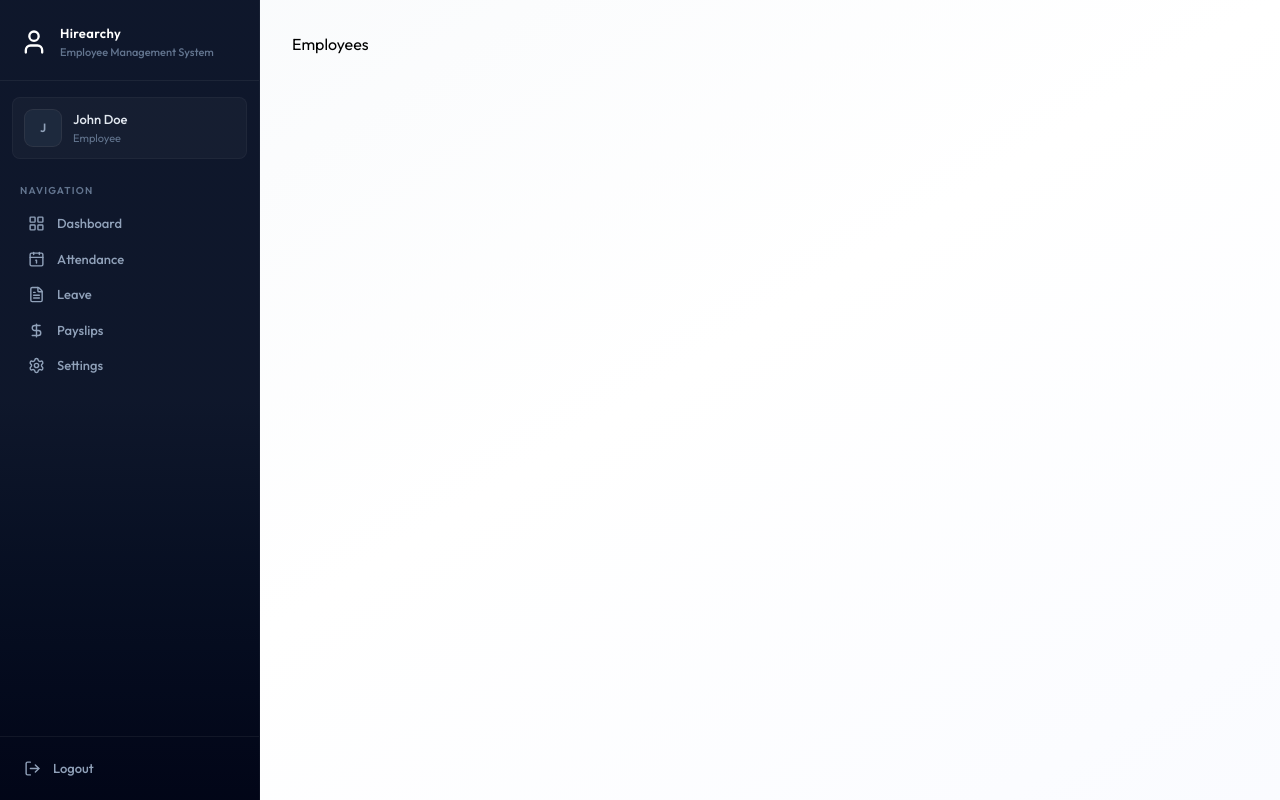
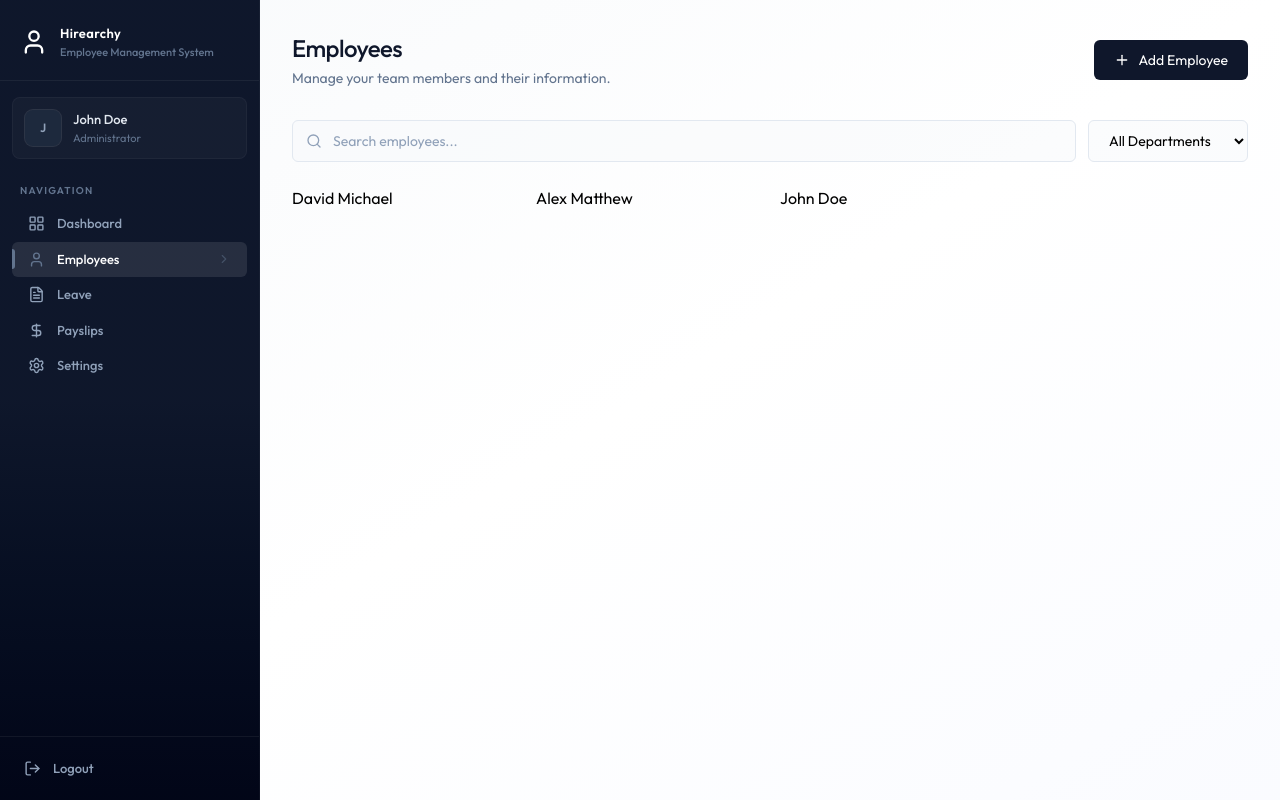
Before and after one commit to Loopmaker/Hirearchy, a React (Vite) app in the folder client/: page /employees in a window 1280 px wide. Built offline with nearby package versions, Linux system fonts and the light colour scheme.

Commit message:
working on employees section

```diff
--- a/client/src/components/Sidebar.jsx
+++ b/client/src/components/Sidebar.jsx
@@ -15,7 +15,7 @@ const Sidebar = () => {
       setMobileOpen(false);
   }, [pathname]);
 
-  const role = '' || "EMPLOYEE"; // Replace with actual role from auth context or state
+  const role = 'ADMIN' || "EMPLOYEE"; // Replace with actual role from auth context or state
   const navItems = [
     { name: 'Dashboard', href: '/dashboard', icon: LayoutGridIcon },
     role === "ADMIN" ?
--- a/client/src/pages/Dashboard.jsx
+++ b/client/src/pages/Dashboard.jsx
@@ -8,7 +8,7 @@ const Dashboard = () => {
   const [loading, setLoading] = useState(true);
 
   useEffect(() => {
-    setData(dummyEmployeeDashboardData);
+    setData(dummyAdminDashboardData);
     setTimeout(() => {setLoading(false)}, 1000);
   }, []);
   if (loading) return <Loading />
--- a/client/src/pages/Employees.jsx
+++ b/client/src/pages/Employees.jsx
@@ -1,8 +1,69 @@
-import React from 'react'
+import { useCallback, useEffect, useState } from "react"
+import { dummyEmployeeData, DEPARTMENTS } from "../assets/assets";
+import { Plus, Search } from "lucide-react";
 
 const Employees = () => {
+  const [employees, setEmployees] = useState([]);
+  const [loading, setLoading] = useState(true);
+  const [search, setSearch] = useState('');
+  const [selectedDept, setSelectedDept] = useState('');
+
+  const fetchEmployees = useCallback(async () =>{
+    setLoading(true);
+    setEmployees(dummyEmployeeData.filter((emp) =>(selectedDept ? emp.department === selectedDept : emp)));
+    setTimeout(() => {
+      setLoading(false);
+    },1000);
+  }, [])
+
+  useEffect(() => {
+    fetchEmployees();
+  }, [])
+
+  const filtered = employees.filter((emp) => `${emp.firstName} ${emp.lastName} ${emp.position}`.toLowerCase().includes(search.toLowerCase()))
   return (
-    <div>Employees</div>
+    <div className="animate-fade-in">
+      {/* Header */}
+      <div className="flex flex-col sm:flex-row justify-between items-start sm:items-center gap-4 mb-8">
+        <div>
+          <h1 className="page-title">Employees</h1>
+          <p className="page-subtitle">Manage your team members and their information.</p>
+        </div>
+        <button className="btn-primary flex items-center gap-2 w-full sm:w-auto justify-center">
+          <Plus size={16}/> Add Employee
+        </button>
+      </div>
+
+      {/* Search Bar */}
+
+      <div className="flex flex-col sm:flex-row gap-3 mb-6">
+        <div className="relative flex-1">
+          <Search className="absolute left-3.5 top-1/2 transform -translate-y-1/2 text-slate-400 w-4 h-4"/>
+          <input placeholder="Search employees..." className="w-full pl-10" onChange={(e) => setSearch(e.target.value)} value={search}/>
+        </div>
+        <select value={selectedDept} onChange={(e) => setSelectedDept(e.target.value)} className="max-w-40">
+          <option value="">All Departments</option>
+          {DEPARTMENTS.map((dept) =>(
+            <option key={dept} value={dept}>{dept}</option>
+          ))}
+        </select>
+      </div>
+
+      {/* Employee Cards */}
+      {loading ? (
+        <div className="flex justify-center p-12">
+          <div className="animate-spin size-8 border-2 border-slate-600 border-t-transparent rounded-full"/>
+        </div>
+      ): (
+        <div className="grid grid-cols-1 sm:grid-cols-2 lg:grid-cols-3 xl:grid-cols-4 gap-4 sm:gap-5">
+          {filtered.length === 0 ? (
+            <p className="col-span-full text-center py-16 text-slate-400 bg-white rounded-2xl border border-dashed border-slate-200">No employees found</p>
+          ) : (
+            filtered.map((emp) => (<p key={emp.id}>{emp.firstName} {emp.lastName}</p>))
+          )}
+        </div>
+      )}
+    </div>
   )
 }
 
```
